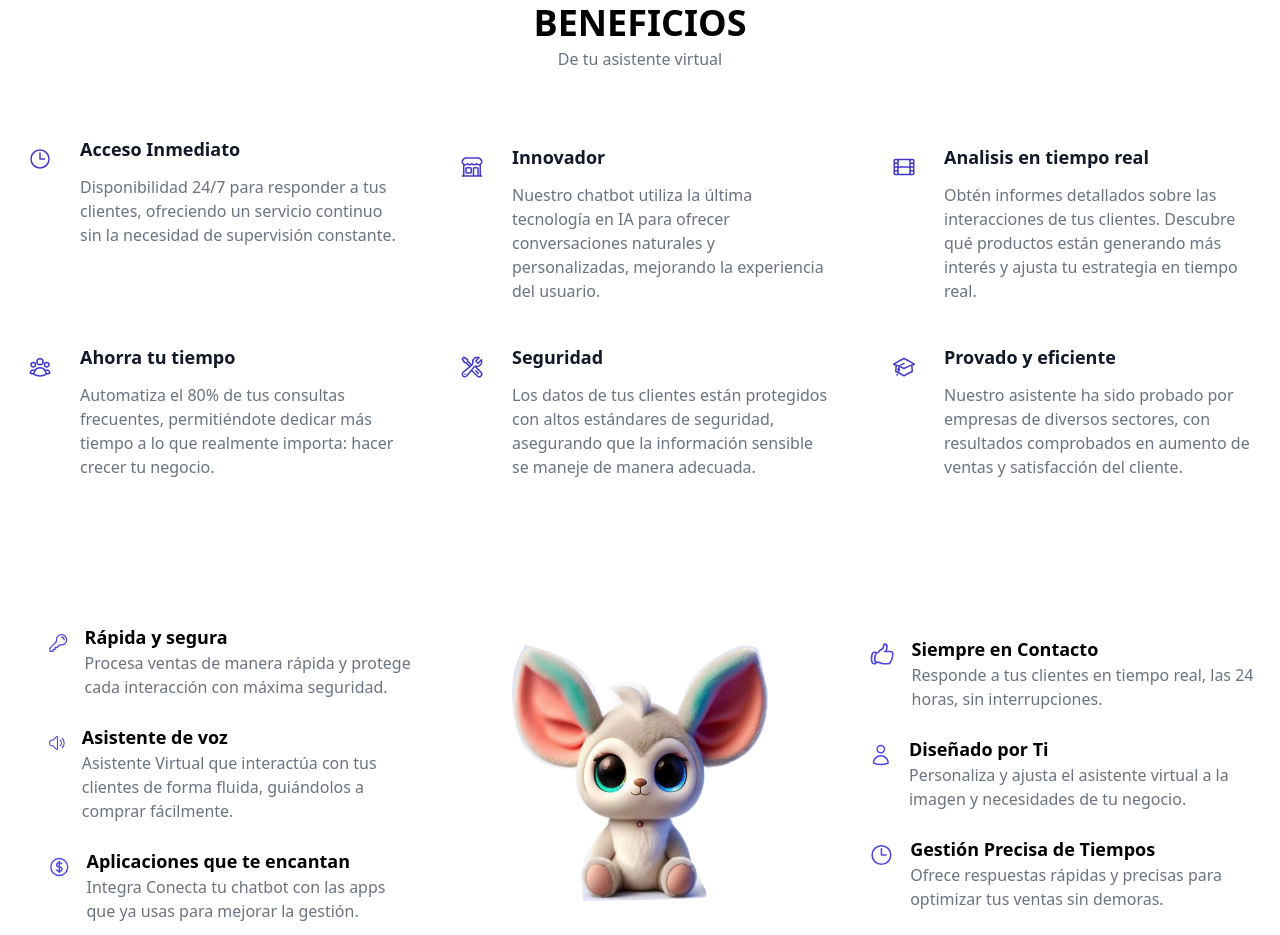
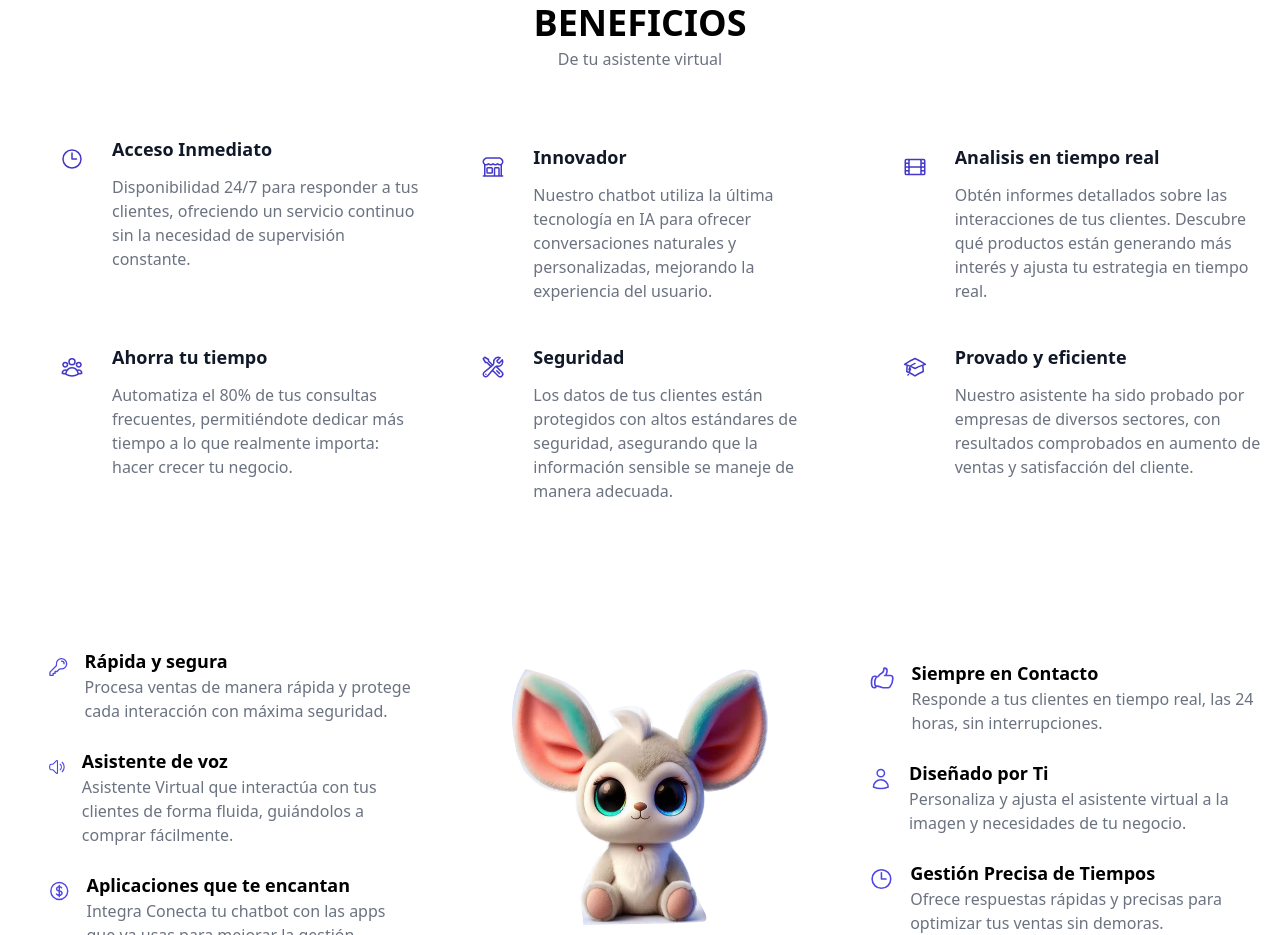
Before and after one commit to Luisch2/Laialanding, an Astro site in the folder app/: page / in a window 1280 px wide. Shown: the part 1726-2661 px from the top of the page. Built offline with nearby package versions, Linux system fonts and the light colour scheme; Astro itself is replaced by a stand-in of ours.

Commit message:
Centrando los div

```diff
--- a/app/src/components/landing/Benefits.astro
+++ b/app/src/components/landing/Benefits.astro
@@ -14,7 +14,7 @@
                 </div>
                 <div class="mt-16">
                     <ul
-                        class="grid gap-y-8 gap-x-12 sm:grid-cols-2 lg:grid-cols-3 space-y-2"
+                        class="grid gap-y-8 gap-x-12 sm:grid-cols-2 lg:grid-cols-3 space-y-2 ml-8"
                     >
                     <li class="flex gap-x-4">
                         <div class="flex-none w-12 h-12 bg-transparent  text-indigo-700   rounded-lg flex items-center justify-center">
```
